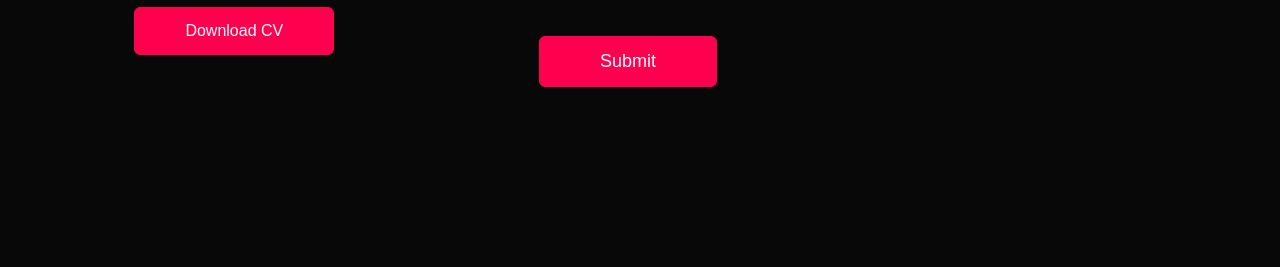
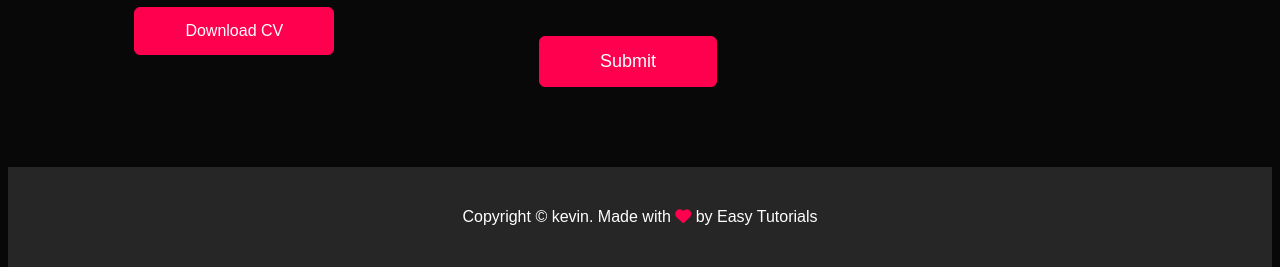
Before and after one commit to arkaprava18/Portf, a plain HTML site: page index.html in a window 1280 px wide. Shown: the part 2991-3258 px from the top of the page. Before the commit the page ends 3138 px from the top, so only its background shows below. Drawn offline with Linux system fonts and the light colour scheme.

Commit message:
responship

```diff
--- a/index.html
+++ b/index.html
@@ -225,6 +225,9 @@
             </div>
           </div>
         </div>
+        <div class="copyright">
+          <p>Copyright © kevin. Made with <i class="fa-sharp fa-solid fa-heart"></i> by Easy Tutorials</p>
+        </div>
       </div>
 
 
--- a/style.css
+++ b/style.css
@@ -339,3 +339,22 @@ form .btn2{
     margin-top: 20px;
     cursor: pointer;
 }
+.copyright{
+    width: 100%;
+    text-align: center;
+    padding: 25px 0;
+    background: #262626;
+    font-weight: 300;
+    margin-top: 20px;
+}
+.copyright i{
+    color: #ff004f;
+}
+
+/*-------------------------CSS for Small Screen-------------------*/
+@media only screen and (max-width: 600px){
+    #header{
+        background-image: url(images/Untitled\ design\ \(4\).png);
+    }
+
+}
```
Also changed, not shown: images/Untitled design (4).png (added).
